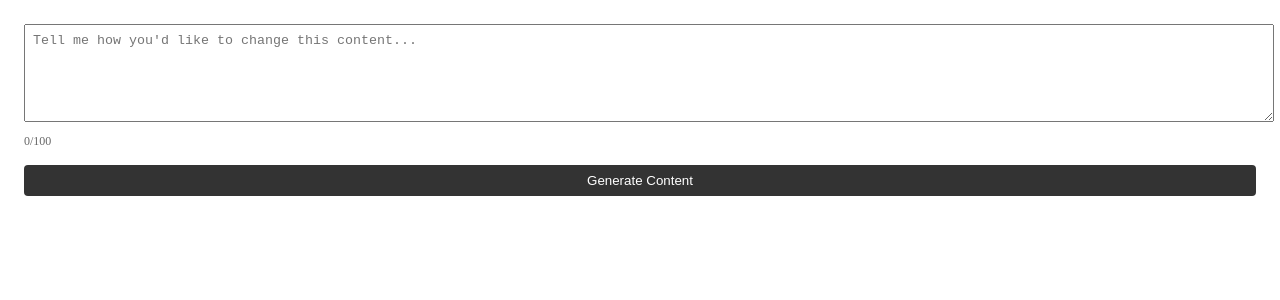
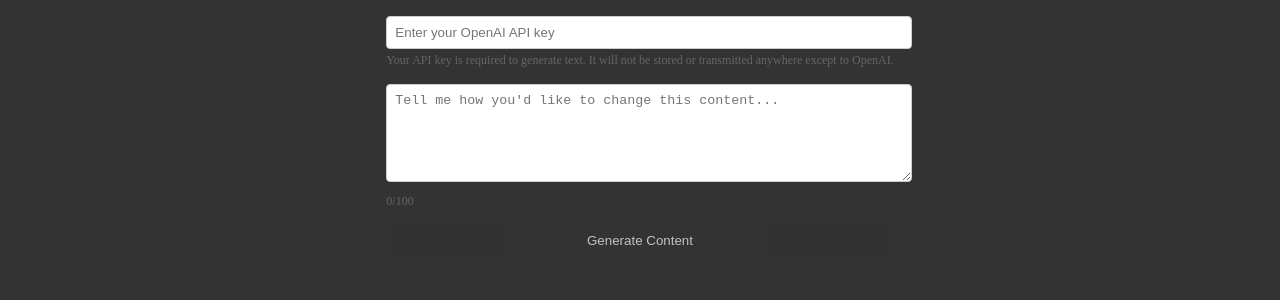
Before and after one commit to radiylon/wf-ext-basic, a React app: page / in a window 1280 px wide. Shown: the top 300 px of the page. Built offline with nearby package versions, Linux system fonts and the light colour scheme; no server answers; the HTML template or start-up script is replaced by a standard one.

Commit message:
Add user input for API key

```diff
--- /dev/null
+++ b/public/index.html
@@ -0,0 +1,13 @@
+<!doctype html>
+<html lang="en">
+  <head>
+    <meta charset="UTF-8" />
+    <title>My React App</title>
+    <link href="./styles.css" rel="stylesheet" />
+  </head>
+
+  <body>
+    <div id="root"></div>
+    <script src="./bundle.js"></script>
+  </body>
+</html>
--- /dev/null
+++ b/public/styles.css
@@ -0,0 +1,22 @@
+body {
+  margin: 0;
+  background: #333;
+  color: white;
+  display: flex;
+  flex-direction: column;
+  align-items: center;
+  justify-content: center;
+}
+
+button {
+  color: #fff;
+  background: #0073e6;
+  padding: 4px 8px;
+  border: 2px solid #0073e6;
+  border-radius: 4px;
+}
+
+button:focus {
+  outline: none;
+  border-color: #1280ee;
+}
--- a/src/app.tsx
+++ b/src/app.tsx
@@ -5,11 +5,12 @@ const MAX_CHARS = 100;
 
 export default function App() {
   const [description, setDescription] = useState("");
-  const { generateText, isLoading, error } = useOpenAI();
+  const [apiKey, setApiKey] = useState("");
+  const { generateText, isLoading, error } = useOpenAI({ apiKey });
 
   useEffect(() => {
     void (async () => {
-      await webflow.setExtensionSize({ width: 500, height: 300 });
+      await webflow.setExtensionSize('large');
     })();
   }, []);
 
@@ -20,7 +21,16 @@ export default function App() {
     }
   };
 
+  const handleApiKeyChange = (e: React.ChangeEvent<HTMLInputElement>) => {
+    setApiKey(e.target.value.trim());
+  };
+
   const handleGenerate = async () => {
+    if (!apiKey) {
+      await webflow.notify({ type: "Error", message: "Please enter your OpenAI API key" });
+      return;
+    }
+
     try {
       // Get the current selected Element
       const element = await webflow.getSelectedElement() as DOMElement;
@@ -67,6 +77,25 @@ export default function App() {
 
   return (
     <div style={{ padding: "16px" }}>
+      <div style={{ marginBottom: "16px" }}>
+        <input
+          type="password"
+          value={apiKey}
+          onChange={handleApiKeyChange}
+          placeholder="Enter your OpenAI API key"
+          style={{
+            width: "100%",
+            padding: "8px",
+            marginBottom: "4px",
+            border: "1px solid #ccc",
+            borderRadius: "4px"
+          }}
+        />
+        <div style={{ fontSize: "12px", color: "#666" }}>
+          Your API key is required to generate text. It will not be stored or transmitted anywhere except to OpenAI.
+        </div>
+      </div>
+
       <textarea
         value={description}
         onChange={handleInputChange}
@@ -75,7 +104,9 @@ export default function App() {
           width: "100%",
           minHeight: "80px",
           marginBottom: "8px",
-          padding: "8px"
+          padding: "8px",
+          border: "1px solid #ccc",
+          borderRadius: "4px"
         }}
       />
       <div style={{
@@ -92,7 +123,7 @@ export default function App() {
       </div>
       <button
         onClick={handleGenerate}
-        disabled={isLoading || description.length === 0}
+        disabled={isLoading || description.length === 0 || !apiKey}
         style={{
           width: "100%",
           padding: "8px",
@@ -100,8 +131,8 @@ export default function App() {
           color: "white",
           border: "none",
           borderRadius: "4px",
-          cursor: isLoading ? "not-allowed" : "pointer",
-          opacity: isLoading ? 0.7 : 1
+          cursor: (isLoading || !apiKey) ? "not-allowed" : "pointer",
+          opacity: (isLoading || !apiKey) ? 0.7 : 1
         }}
       >
         {isLoading ? "Generating..." : "Generate Content"}
--- a/src/hooks/useOpenAI.ts
+++ b/src/hooks/useOpenAI.ts
@@ -8,19 +8,17 @@ interface TextGenerationParams {
   maxLength?: number;
 }
 
-interface UseOpenAIReturn {
-  generateText: (params: TextGenerationParams) => Promise<string>;
-  isLoading: boolean;
-  error: string | null;
+interface UseOpenAIOptions {
+  apiKey: string;
 }
 
-export function useOpenAI(): UseOpenAIReturn {
+export function useOpenAI({ apiKey }: UseOpenAIOptions) {
   const [isLoading, setIsLoading] = useState(false);
   const [error, setError] = useState<string | null>(null);
 
   // Initialize OpenAI client
   const client = new OpenAI({
-    apiKey: process.env.SECRET_OPENAI_API_KEY,
+    apiKey,
     dangerouslyAllowBrowser: true // Required for client-side usage
   });
 
```
Also changed, not shown: public/bundle.js.
